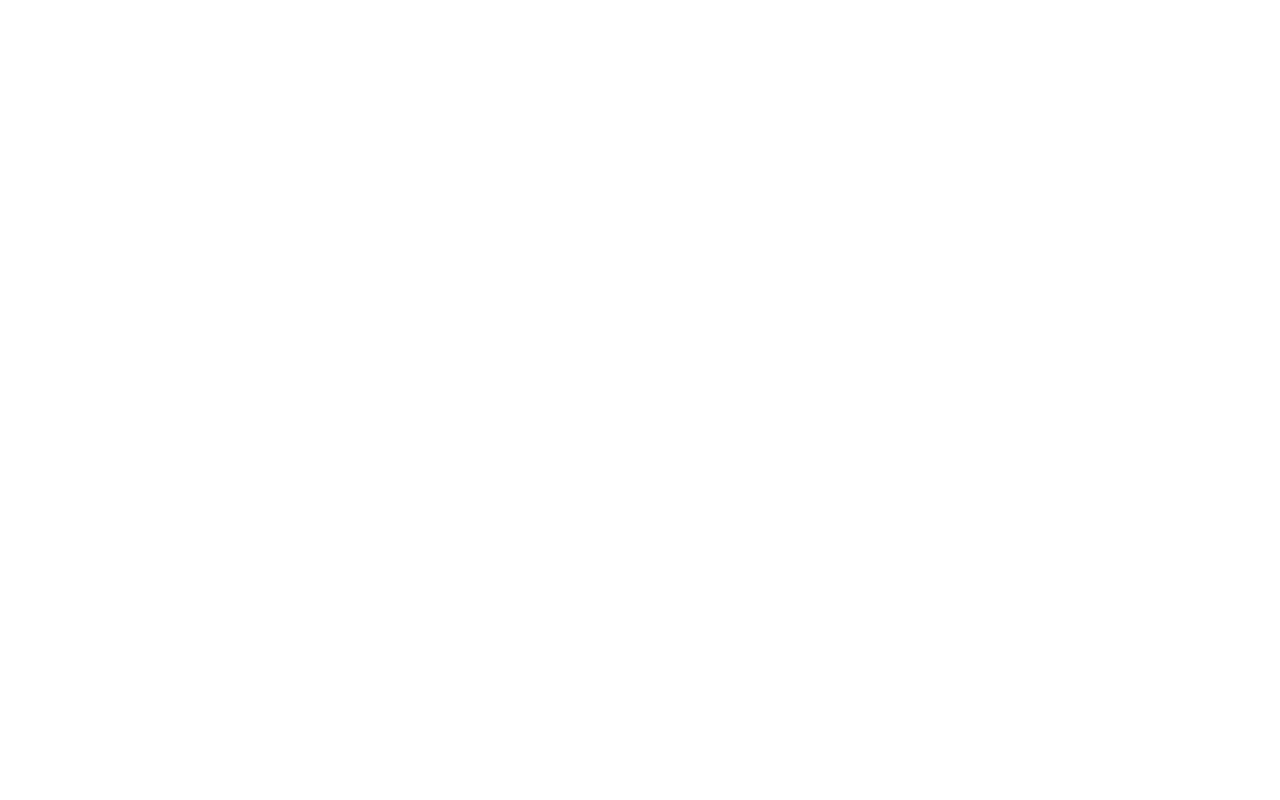
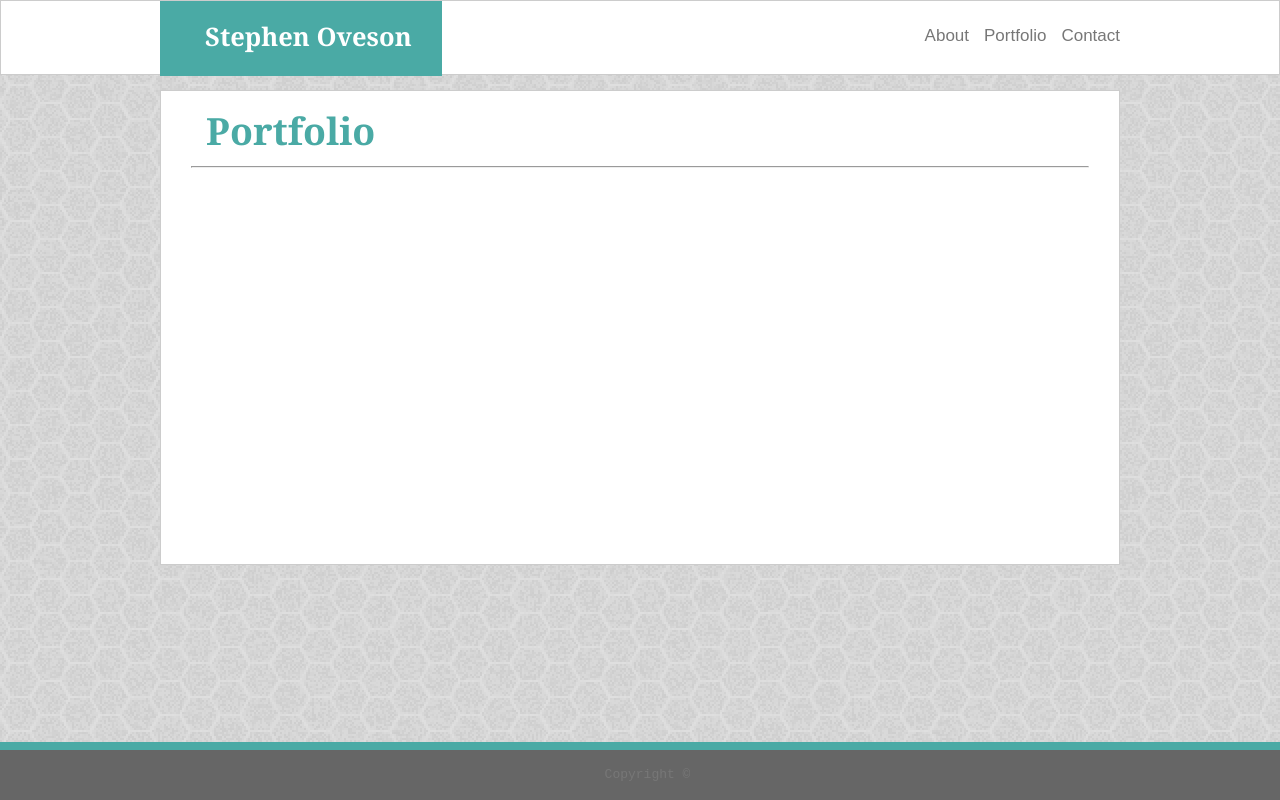
Before and after one commit to StephenOveson/Basic-Portfolio, a plain HTML site: page contact.html in a window 1280 px wide. Drawn offline with Linux system fonts and the light colour scheme.

Commit message:
building layout of portfolio page

```diff
--- a/assets/css/style.css
+++ b/assets/css/style.css
@@ -16,7 +16,7 @@ header {
     background-color: #fff;
 }
 
-h1 h2 h3 h4 h5 h6 {
+h1, h2, h3, h4, h5, h6 {
     font-family: 'Georgia', Times, Times New Roman, serif;
     color: #4aaaa5;
 }
@@ -95,6 +95,7 @@ img {
 
 .totalcontent{
 margin: auto;
+padding-right:10px;
 }
 
 .content {
--- a/contact.html
+++ b/contact.html
@@ -0,0 +1,26 @@
+<!DOCTYPE html>
+<html>
+    <head>
+        <title>Stephen Oveson's Portfolio</title>
+        <link rel="stylesheet" href="assets/css/style.css">
+    </head>
+    <body>
+        <header class="menubar">
+            <nav class="menu">
+                    <h1 class="logo"><a href="index.html">Stephen Oveson</a></h1>
+                    <a class="rightmenu" href="contact.html">Contact</a>
+                    <a class="rightmenu" href="portfolio.html">Portfolio</a>
+                    <a class="rightmenu" href="index.html">About</a>
+            </nav>
+        </header>
+        <section class="main">
+            <div class="topdiv">
+                <h1>Portfolio</h1>
+                <hr>
+            </div>
+        </section>
+        <footer>
+            <pre>Copyright ©</pre>
+        </footer>
+    </body>
+</html>
```
Also changed, not shown: index.html (+1 -1 lines), assets/images/Dining.jpeg (added), assets/images/Outdoors.jpeg (added), assets/images/Painting.jpeg (added), assets/images/Photography.jpeg (added), assets/images/The Future.jpeg (added).
